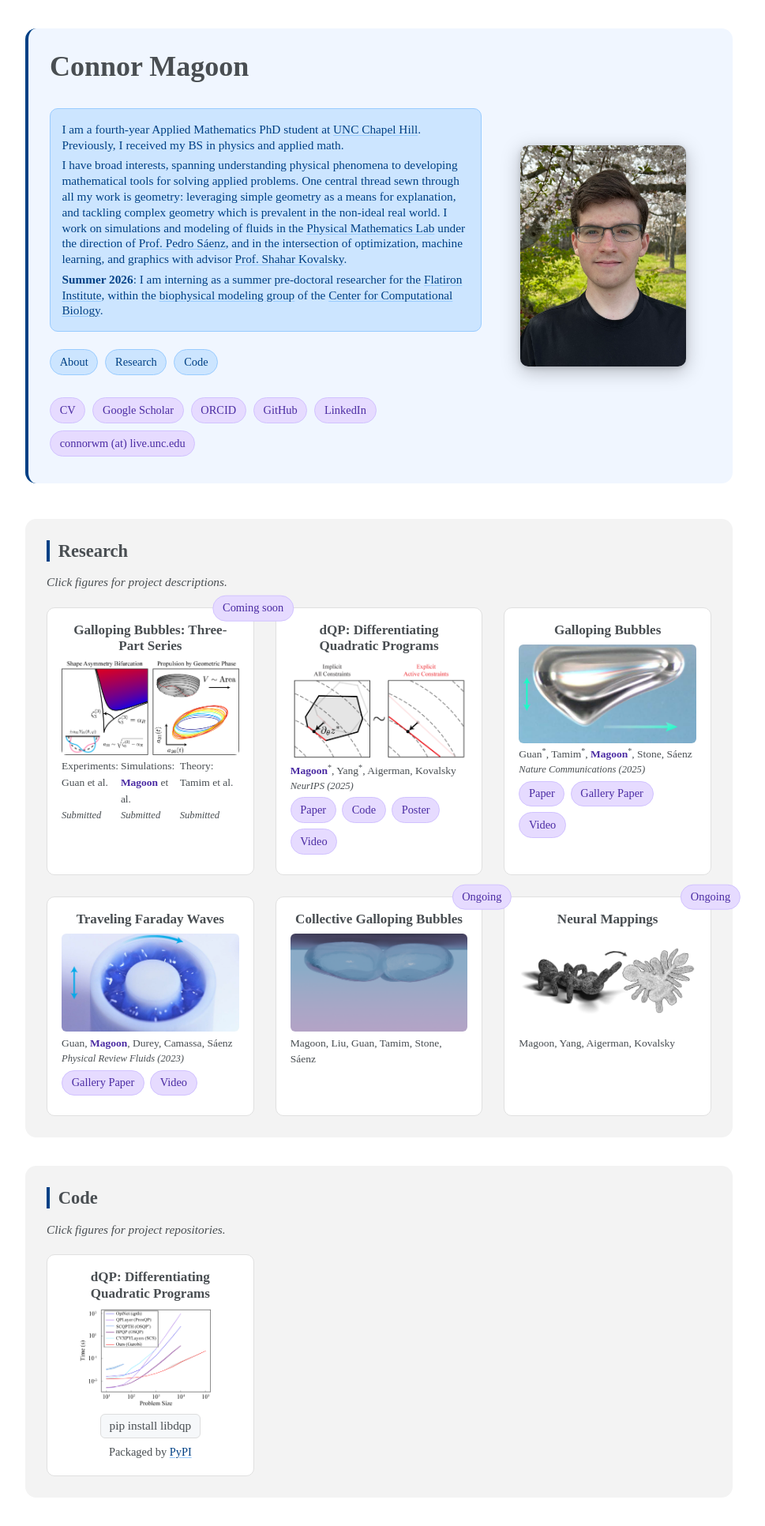
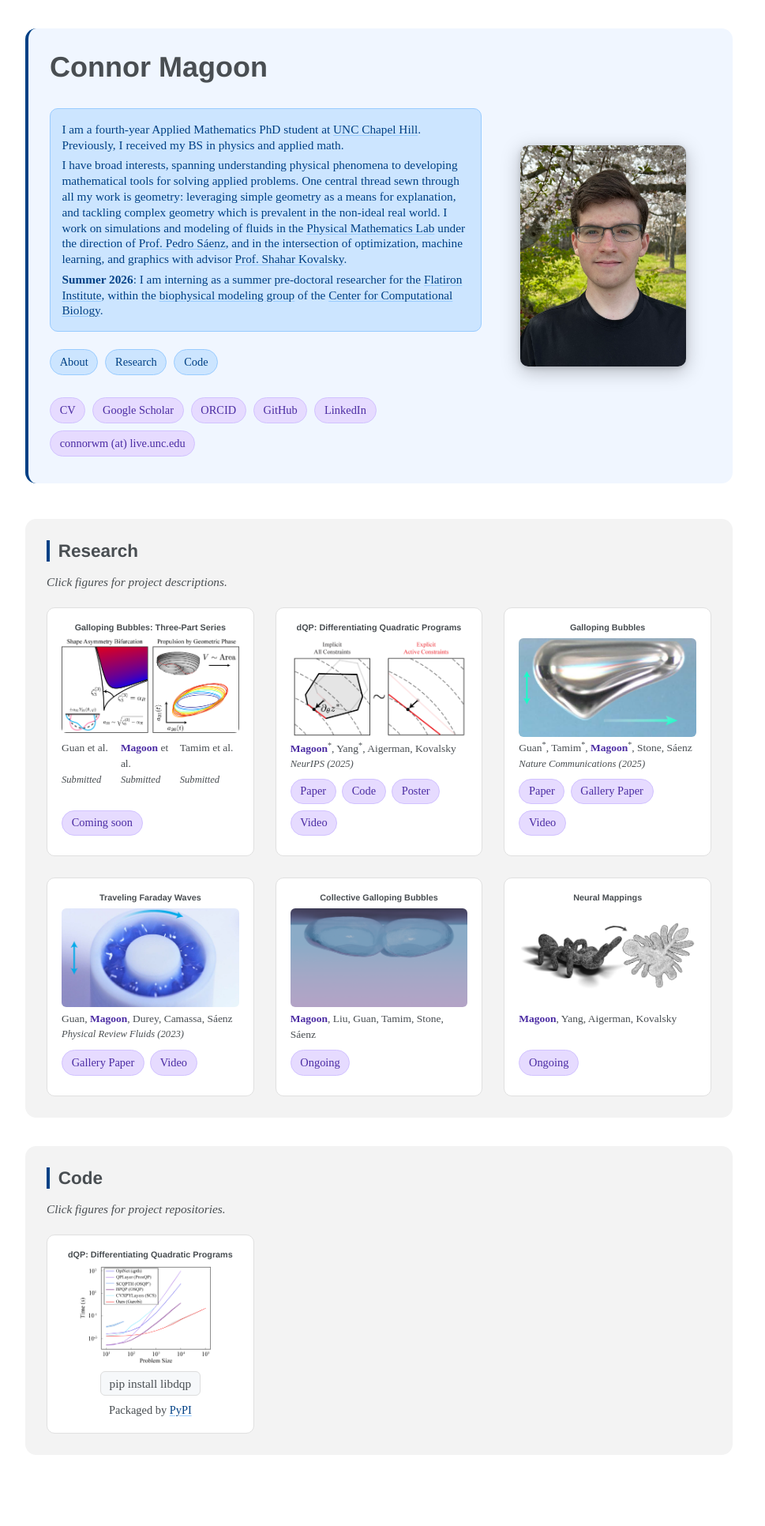
Before and after one commit to cwmagoon/cwmagoon.github.io, a Jekyll site: the page built from _pages/about.md, in a window 1280 px wide. Shown: the whole page at 79% size, without its empty margins (160-1129 px from the left). Built offline with Jekyll 4.4.1, drawn with Linux system fonts in a browser that asks for light colours; after the commit the page ends 1878 px from its top, so only the background shows below that; some of the changed lines change nothing that is shown.

Commit message:
sans seriff headers

```diff
--- a/_pages/about.md
+++ b/_pages/about.md
@@ -65,6 +65,7 @@ hide_footer: true
   }
 
   .section h2 {
+    font-family: Helvetica, Arial, sans-serif !important;
     font-weight: bold;
     border-left: 4px solid #004085;
     padding-left: 0.6rem;
@@ -167,6 +168,9 @@ hide_footer: true
     border-radius: 10px;
     padding: 1rem;
     transition: box-shadow 0.15s;
+    container-type: inline-size;
+    display: flex;
+    flex-direction: column;
   }
 
   .project-card:hover {
@@ -174,7 +178,11 @@ hide_footer: true
   }
 
   .project-card h3 {
-    font-size: 0.95rem;
+    font-family: Helvetica, Arial, sans-serif !important;
+    font-size: clamp(0.6rem, 4.5cqi, 0.9rem);
+    white-space: nowrap;
+    overflow: hidden;
+    text-overflow: ellipsis;
     margin: 0 0 0.4rem 0;
     font-weight: bold;
   }
@@ -272,7 +280,7 @@ hide_footer: true
 
   .authors { font-size: 0.75rem; margin: 0.25rem 0 0 0; }
   .venue, .series-venue { font-size: 0.7rem; font-style: italic; margin: 0; }
-  .links { margin-top: 0.25rem; }
+  .links { margin-top: auto; padding-top: 0.5rem; }
 
   .modal-title { font-size: 1.1rem; font-weight: bold; margin: 0 0 0.4rem 0; }
   .modal-authors { font-size: 0.85rem; margin: 0 0 0.2rem 0; color: #444; }
@@ -290,6 +298,7 @@ hide_footer: true
     margin: 0.25rem 0 0 0;
   }
   .series-authors .label { font-style: normal; }
+  #research .series-authors .label { display: none; }
 </style>
 
 <div class="modal-overlay" id="desc-modal">
@@ -367,7 +376,7 @@ document.addEventListener('DOMContentLoaded', function () {
 
       <div style="display: flex; align-items: center; flex-wrap: wrap; margin-bottom: 0.5rem;">
       <!-- Name -->
-      <h1 style="margin:0; font-size:2rem;">Connor Magoon</h1>
+      <h1 style="margin:0; font-size:2rem; font-family: Helvetica, Arial, sans-serif !important;">Connor Magoon</h1>
       </div>
 
       <!-- About Box -->
@@ -440,7 +449,6 @@ document.addEventListener('DOMContentLoaded', function () {
 A deep-dive experimental, numerical, and theoretical follow-up to our initial discovery of galloping bubbles, which are vertically vibrating millimetric-sized bubbles that spontaneously break symmetry and self-propel along a horizontal wall. At their heart is the parametric excitation of symmetrical and asymmetrical shape modes that together generate a non-reciprocal deformation, enabling the bubble to `swim'.
 </div>
 </div>
-<div class="figure-badge">Coming soon</div>
 <div class="authors">
   <div class="series-authors">
     <span class="label">Experiments:</span>
@@ -453,6 +461,9 @@ A deep-dive experimental, numerical, and theoretical follow-up to our initial di
     <span class="series-venue">Submitted</span>
     <span class="series-venue">Submitted</span>
   </div>
+</div>
+<div class="links pill-links">
+<span class="pill">Coming soon</span>
 </div>
 </div>
 
@@ -517,8 +528,10 @@ We present a Faraday wave instability where a vertically vibrated annular bath s
 <img src="/images/collective_bubbles_flow.png" class="clickable-figure">
 <div class="figure-text"></div>
 </div>
-<div class="figure-badge">Ongoing</div>
 <p class="authors">Magoon, Liu, Guan, Tamim, Stone, Sáenz</p>
+<div class="links pill-links">
+<span class="pill">Ongoing</span>
+</div>
 </div>
 
 <!-- Neural Mappings -->
@@ -528,8 +541,10 @@ We present a Faraday wave instability where a vertically vibrated annular bath s
 <img src="/images/ant_mapping.png" class="clickable-figure">
 <div class="figure-text"></div>
 </div>
-<div class="figure-badge">Ongoing</div>
 <p class="authors">Magoon, Yang, Aigerman, Kovalsky</p>
+<div class="links pill-links">
+<span class="pill">Ongoing</span>
+</div>
 </div>
 
 
```
Also changed, not shown: 1 other file.
